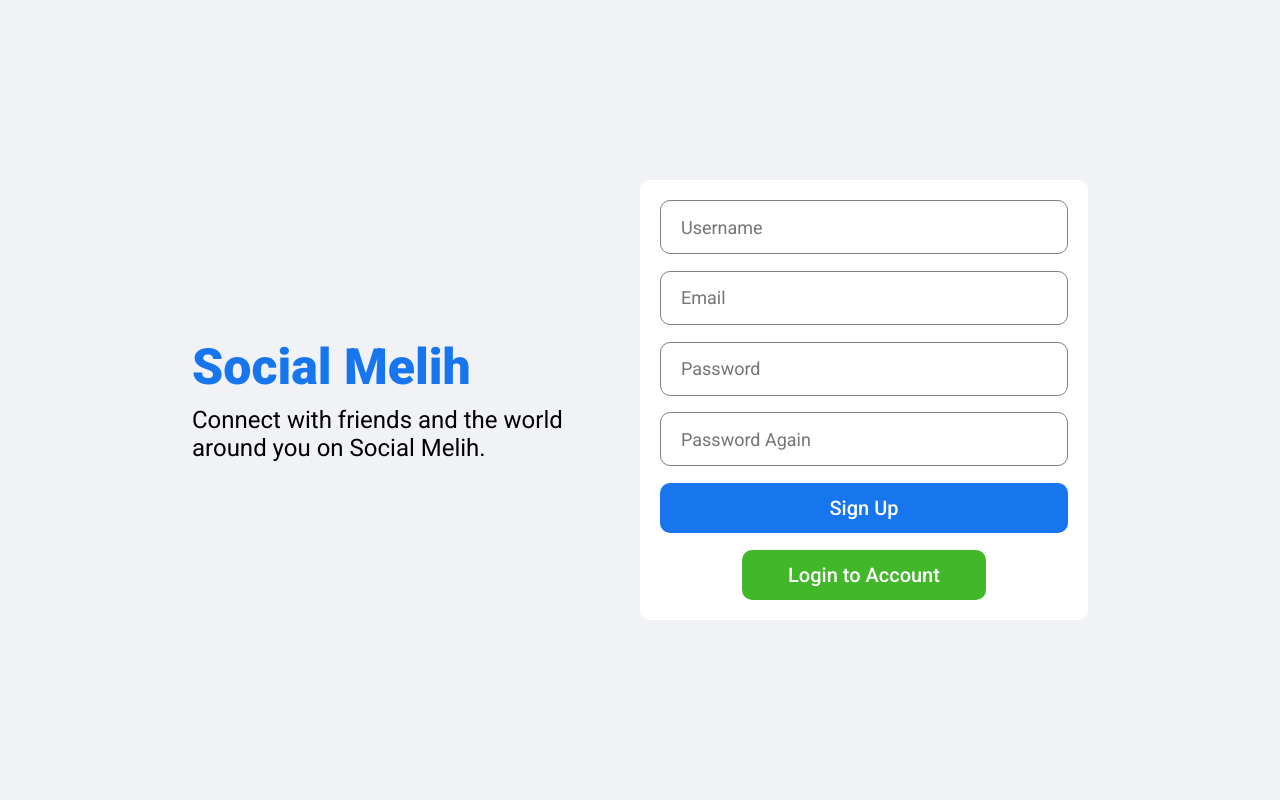
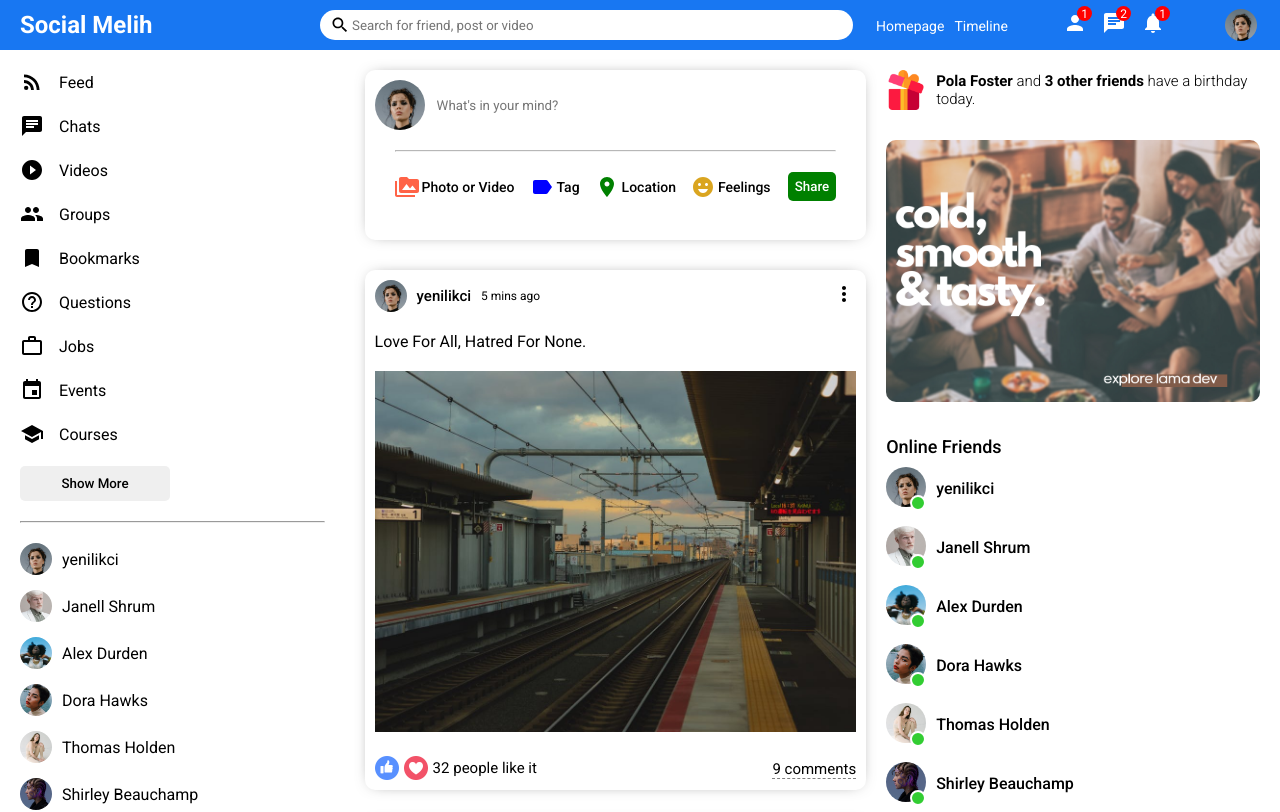
Before and after one commit to yenilikci/MERN-SocialMedia, a React (Create React App) app in the folder ui/: page / in a window 1280 px wide. Shown: the top 812 px of the page. Built offline with nearby package versions, Linux system fonts and the light colour scheme.

Commit message:
Rightbar ternary op. lojik düzenlemesi tamamlandı

```diff
--- a/ui/src/App.js
+++ b/ui/src/App.js
@@ -1,10 +1,7 @@
 import Home from "./pages/home/Home";
-import Login from "./pages/login/Login";
-import Profile from "./pages/profile/Profile";
-import Register from "./pages/register/Register";
 
 function App() {
-  return <Register />;
+  return <Home />;
 }
 
 export default App;
--- a/ui/src/components/rightbar/Rightbar.jsx
+++ b/ui/src/components/rightbar/Rightbar.jsx
@@ -100,7 +100,7 @@
   return (
     <div className="rightbar">
       <div className="rightbarWrapper">
-        <ProfileRightBar />
+        {profile ? <ProfileRightBar /> : <HomeRightBar />}
       </div>
     </div>
   );
```
